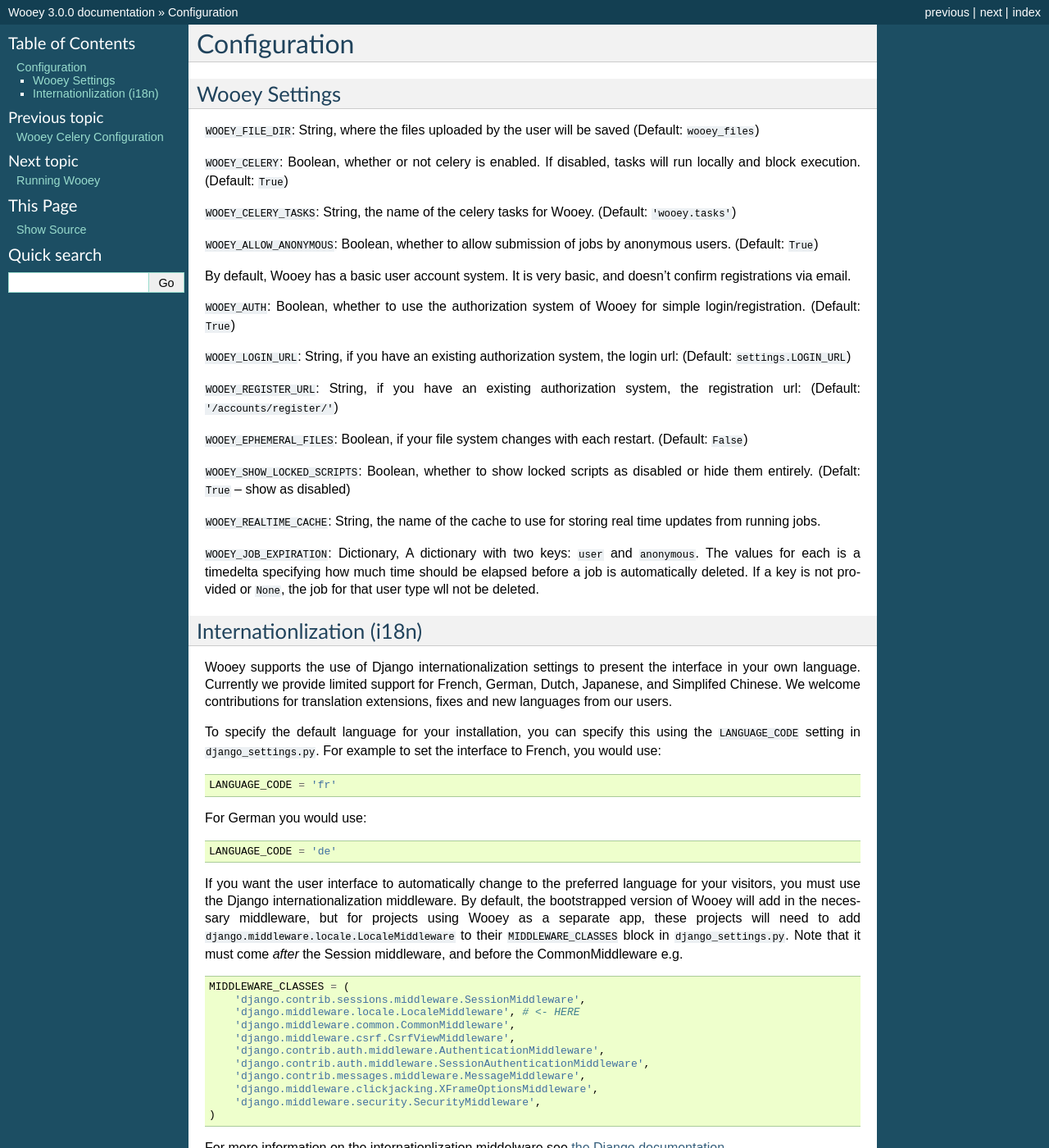
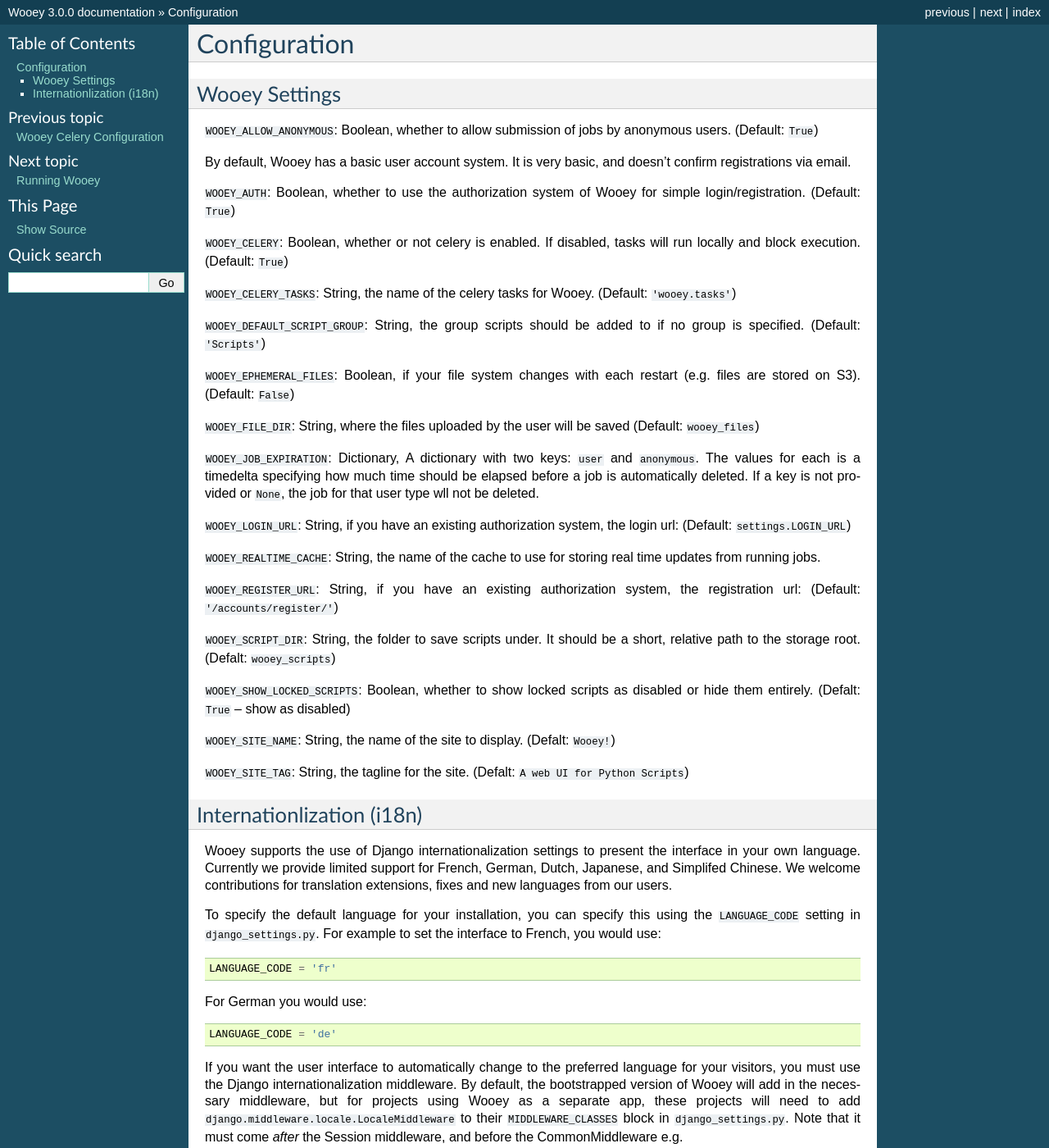
Before and after one commit to wooey/Wooey, a Sphinx documentation site: the page built from docs/configuration.rst, in a window 1280 px wide and 1400 px high. Shown: the whole window at 82% size. Built offline with Sphinx 7.4.7, drawn with Linux system fonts in a browser that asks for light colours; pages that are not in the unit, such as notebooks, are missing from menus.

Commit message:
Add in missing settings to docs

```diff
--- a/docs/configuration.rst
+++ b/docs/configuration.rst
@@ -22,21 +13,20 @@
 :code:`WOOEY_AUTH`: Boolean, whether to use the authorization system of
 Wooey for simple login/registration. (Default: ``True``)
 
-:code:`WOOEY_LOGIN_URL`: String, if you have an existing authorization
-system, the login url: (Default: ``settings.LOGIN_URL``)
+:code:`WOOEY_CELERY`: Boolean, whether or not celery is enabled. If
+disabled, tasks will run locally and block execution. (Default: ``True``)
 
-:code:`WOOEY_REGISTER_URL`: String, if you have an existing authorization
-system, the registration url: (Default: ``'/accounts/register/'``)
+:code:`WOOEY_CELERY_TASKS`: String, the name of the celery tasks for
+Wooey. (Default: ``'wooey.tasks'``)
+
+:code:`WOOEY_DEFAULT_SCRIPT_GROUP`: String, the group scripts should be added
+to if no group is specified. (Default: ``'Scripts'``)
 
 :code:`WOOEY_EPHEMERAL_FILES`: Boolean, if your file system changes with
-each restart. (Default: ``False``)
+each restart (e.g. files are stored on S3). (Default: ``False``)
 
-:code:`WOOEY_SHOW_LOCKED_SCRIPTS`: Boolean, whether to show locked
-scripts as disabled or hide them entirely. (Defalt: ``True`` -- show as
-disabled)
-
-:code:`WOOEY_REALTIME_CACHE`: String, the name of the cache to use for
-storing real time updates from running jobs.
+:code:`WOOEY_FILE_DIR`: String, where the files uploaded by the user will
+be saved (Default: ``wooey_files``)
 
 :code:`WOOEY_JOB_EXPIRATION`: Dictionary, A dictionary with two keys:
 :code:`user` and :code:`anonymous`. The values for each is a timedelta
@@ -44,6 +34,25 @@
 deleted. If a key is not provided or :code:`None`, the job for that user
 type wll not be deleted.
 
+:code:`WOOEY_LOGIN_URL`: String, if you have an existing authorization
+system, the login url: (Default: ``settings.LOGIN_URL``)
+
+:code:`WOOEY_REALTIME_CACHE`: String, the name of the cache to use for
+storing real time updates from running jobs.
+
+:code:`WOOEY_REGISTER_URL`: String, if you have an existing authorization
+system, the registration url: (Default: ``'/accounts/register/'``)
+
+:code:`WOOEY_SCRIPT_DIR`: String, the folder to save scripts under. It should
+be a short, relative path to the storage root. (Defalt: ``wooey_scripts``)
+
+:code:`WOOEY_SHOW_LOCKED_SCRIPTS`: Boolean, whether to show locked
+scripts as disabled or hide them entirely. (Defalt: ``True`` -- show as
+disabled)
+
+:code:`WOOEY_SITE_NAME`: String, the name of the site to display. (Defalt: ``Wooey!``)
+
+:code:`WOOEY_SITE_TAG`: String, the tagline for the site. (Defalt: ``A web UI for Python Scripts``)
 
 
 Internationlization (i18n)
```
Also changed, not shown: other parts of docs/configuration.rst (+0 -9 lines).
